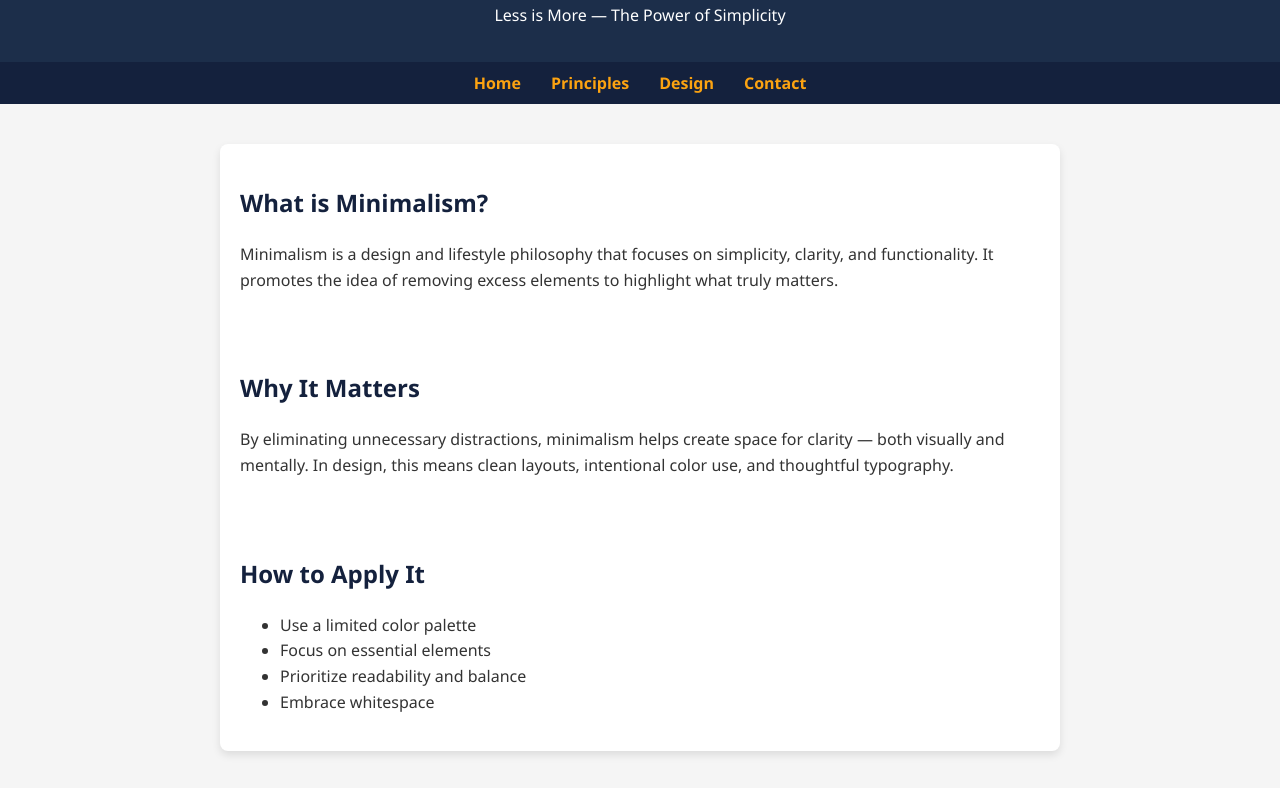
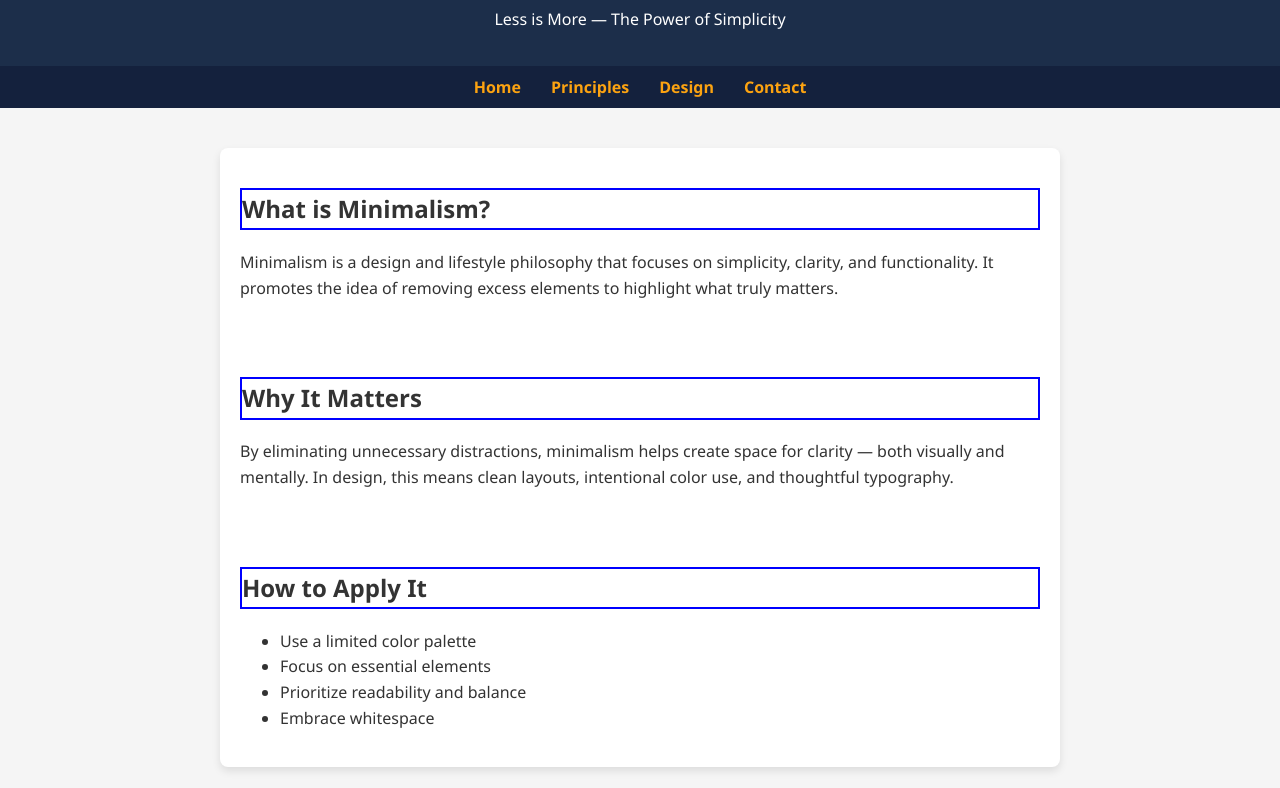
Before and after one commit to jaylenj-bit/Hubtest, a plain HTML site: page index.html in a window 1280 px wide. Shown: the part 102-890 px from the top of the page. Drawn offline with Linux system fonts and the light colour scheme.

Commit message:
Update index.html

```diff
--- a/index.html
+++ b/index.html
@@ -48,7 +48,8 @@
     }
 
     h1, h2 {
-      color: #14213d;
+      font-color: white;
+      border: solid 2px blue;
     }
 
     section {
```
